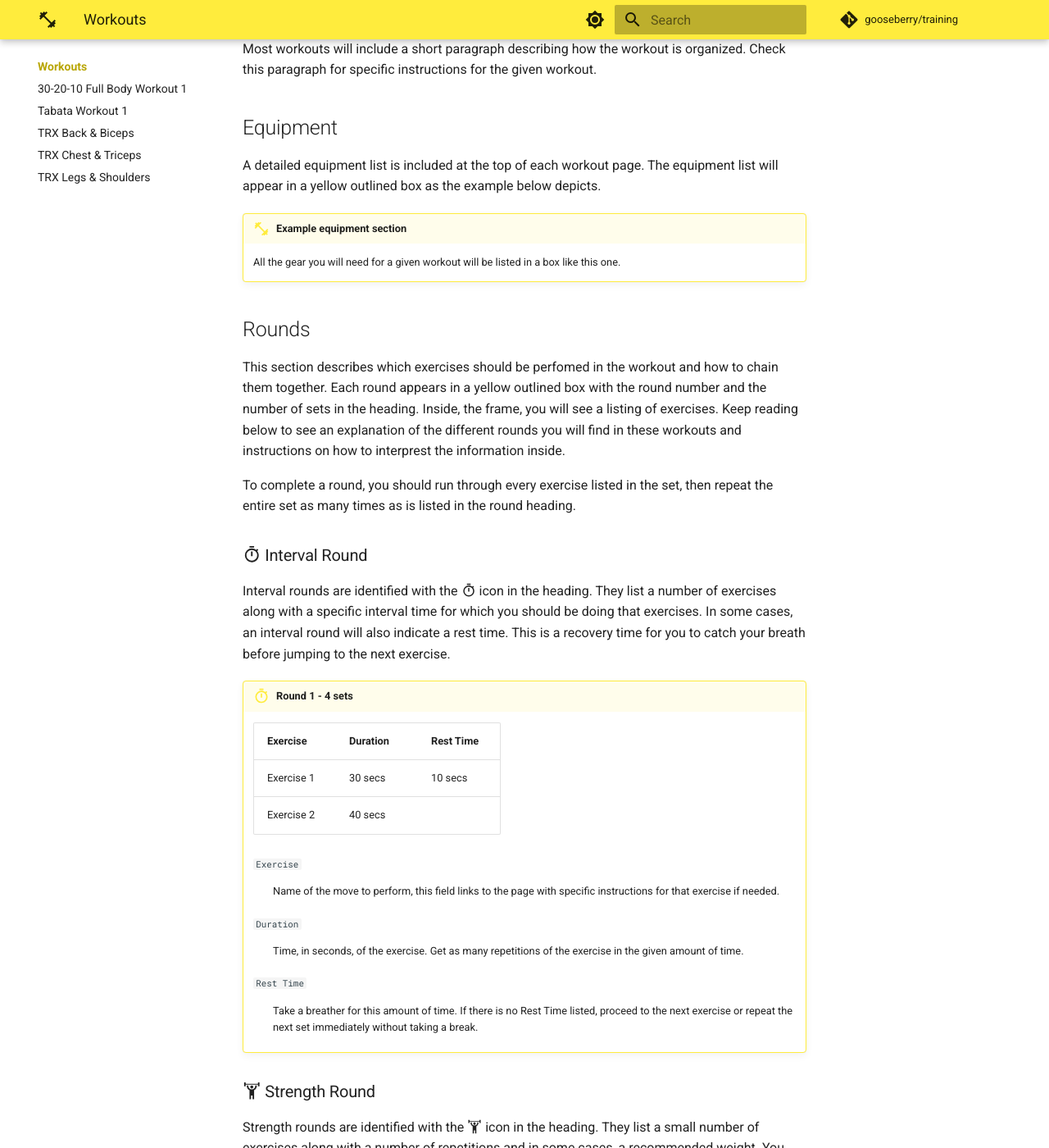
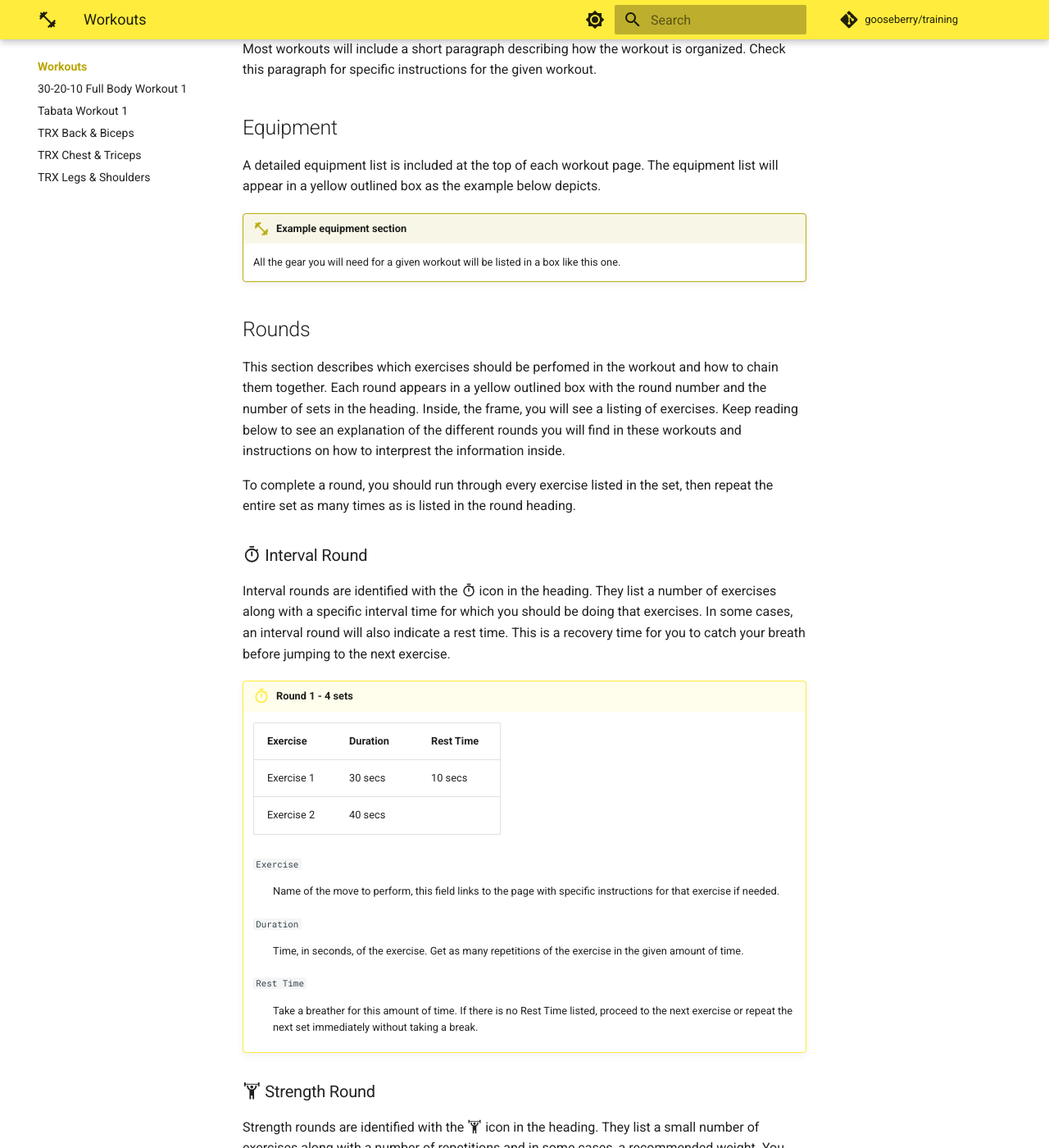
Before and after one commit to gooseberry/training, an MkDocs documentation site: the page built from docs/workouts/index.md, in a window 1280 px wide and 1400 px high, scrolled down 774 px. Shown: the whole window at 82% size. Built offline with MkDocs 1.6.1 and Material for MkDocs 9.7.7, drawn with Linux system fonts in a browser that asks for light colours; comment, search, counter and statistics services are not loaded.

Commit message:
admonition colour

```diff
--- a/docs/stylesheets/extra.css
+++ b/docs/stylesheets/extra.css
@@ -3,15 +3,15 @@
 }
 .md-typeset .admonition.equipment,
 .md-typeset details.equipment {
-  border-color: rgb(255, 236, 61);
+  border-color: rgb(189, 172, 19);
 }
 .md-typeset .equipment > .admonition-title,
 .md-typeset .equipment > summary {
-  background-color: rgba(255, 236, 61, 0.1);
+  background-color: rgba(189, 172, 19, 0.1);
 }
 .md-typeset .equipment > .admonition-title::before,
 .md-typeset .equipment > summary::before {
-  background-color: rgb(255, 236, 61);
+  background-color: rgb(189, 172, 19);
   -webkit-mask-image: var(--md-admonition-icon--equipment);
           mask-image: var(--md-admonition-icon--equipment);
 }
```
